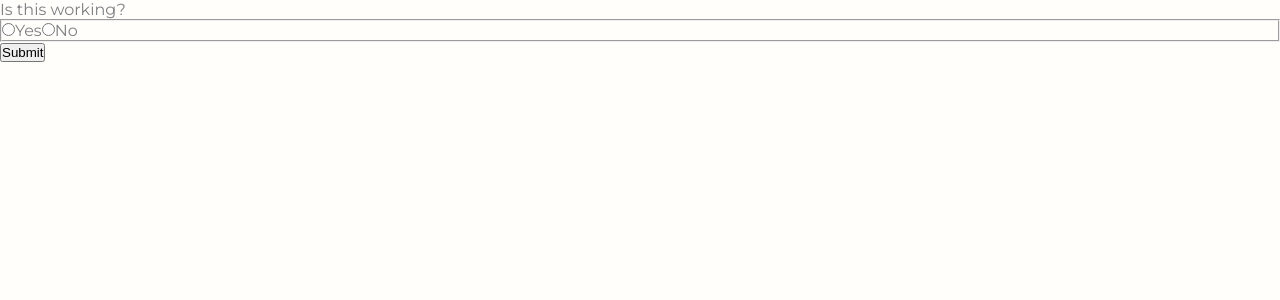
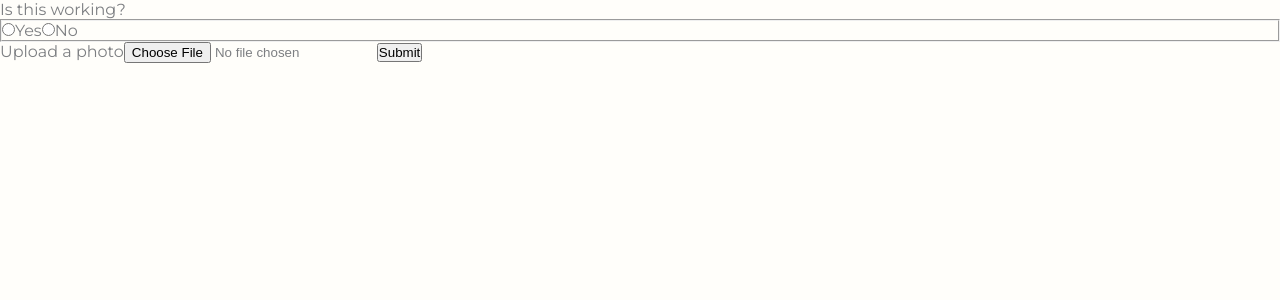
Before and after one commit to RickV85/secret_shopper, a Next.js app: page /secret_shopper in a window 1280 px wide. Shown: the top 300 px of the page. Built offline with nearby package versions, Linux system fonts and the light colour scheme.

Commit message:
Create initial image upload func to convert and scale to a max height

```diff
--- a/src/app/api/send_email/route.js
+++ b/src/app/api/send_email/route.js
@@ -10,6 +10,9 @@ export async function POST(req) {
       throw new Error("Failure - no emailContent");
     }
 
+    const { responses, photo } = emailContent;
+    // return NextResponse.json("Testing")
+
     const resend = new Resend(process.env.RESEND_TEST_API_KEY);
 
     const sendResult = await resend.batch.send([
@@ -17,8 +20,12 @@ export async function POST(req) {
         from: "Rick <rick@rickvermeil.com>",
         to: ["rickv85@gmail.com"],
         subject: "hello world",
-        html: `<h1>it works!</h1>
-        <p>${emailContent.q1}</p>
+        html: `
+        <body>
+          <h1>it works!</h1>
+          <p>${responses.q1}</p>
+          <img src="${photo}" alt="Secret shopper uploaded photo" />
+        </ body>
         `,
       },
       // SEND MULTIPLE EMAILS WITH BATCH.SEND -
@@ -33,6 +40,7 @@ export async function POST(req) {
     ]);
 
     if (sendResult.error) {
+      console.log(sendResult.error);
       throw new Error("Failure - Resend failed");
     }
 
--- a/src/app/secret_shopper/page.js
+++ b/src/app/secret_shopper/page.js
@@ -7,6 +7,9 @@ export default function SecretShopper() {
   const [responses, setResponses] = useState({
     q1: "",
   });
+  const [imgUpload, setImgUpload] = useState(null);
+  const [imgUploadBase64, setImgUploadBase64] = useState("");
+  const [imgUploadImgurUrl, setImgUploadImgurUrl] = useState("");
 
   const handleInputChange = (e) => {
     setResponses({
@@ -15,14 +18,70 @@ export default function SecretShopper() {
     });
   };
 
+  const handlePhotoUpload = (event) => {
+    if (event.target.files.length > 1) {
+      // Throw an error, only allow one photo upload
+    }
+
+    const photo = event.target.files[0];
+    // if () {
+    //   // image too large throw error
+    // }
+    if (photo) {
+      setImgUpload(photo);
+      const reader = new FileReader();
+
+      reader.onload = (e) => {
+        const img = new Image();
+
+        img.onload = () => {
+          // Set the maximum height
+          const maxHeight = 600; // Maximum height
+
+          // Calculate the scale factor to maintain aspect ratio
+          let width = img.width;
+          let height = img.height;
+
+          const scaleRatio = maxHeight / height;
+
+          if (scaleRatio < 1) {
+            // Only scale if the height exceeds maxHeight
+            width = width * scaleRatio;
+            height = maxHeight;
+          }
+
+          // Resize the canvas to the new dimensions
+          const canvas = document.createElement("canvas");
+          const ctx = canvas.getContext("2d");
+          canvas.width = width;
+          canvas.height = height;
+
+          ctx.drawImage(img, 0, 0, width, height);
+
+          // Convert the canvas to a JPEG format with quality 80%
+          const jpegBase64 = canvas.toDataURL("image/jpeg", 0.8);
+
+          setImgUploadBase64(jpegBase64);
+        };
+
+        img.src = e.target.result;
+      };
+
+      reader.readAsDataURL(photo);
+    }
+  };
+
   const handleSubmit = async (e) => {
     // API call to post to api/send_email
     e.preventDefault();
     try {
-      const sendRes = await sendEmailPost(responses);
-      console.log(sendRes)
+      const sendRes = await sendEmailPost({
+        responses: responses,
+        photo: imgUploadBase64,
+      });
+      console.log(sendRes);
     } catch (error) {
-      console.error(error)
+      console.error(error);
     }
   };
 
@@ -53,6 +112,12 @@ export default function SecretShopper() {
           />
           <label htmlFor="no">No</label>
         </fieldset>
+        <label htmlFor="photoUpload">Upload a photo</label>
+        <input
+          name="photoUpload"
+          type="file"
+          onChange={(event) => handlePhotoUpload(event)}
+        />
         <button role="submit">Submit</button>
       </form>
     </main>
```
